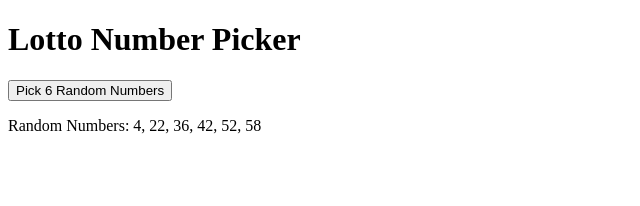
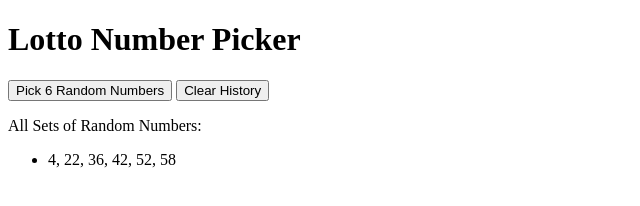
Before and after one commit to kandekore/lottonumbers, a plain HTML site: page index.html in a window 1280 px wide. Both pictures are taken after a click on the button "Pick 6 Random Numbers". Shown: the whole page, without its empty margins (0-640 px from the left). Drawn offline with Linux system fonts and the light colour scheme.

Commit message:
local storage

```diff
--- a/index.html
+++ b/index.html
@@ -6,7 +6,9 @@
 <body>
   <h1>Lotto Number Picker</h1>
   <button onclick="pickRandomNumbers()">Pick 6 Random Numbers</button>
-  <p>Random Numbers: <span id="randomNumbers"></span></p>
+  <button onclick="clearLocalStorage()">Clear History</button>
+  <p>All Sets of Random Numbers:</p>
+  <ul id="randomNumberList"></ul>
 
   <script>
     function pickRandomNumbers() {
@@ -25,8 +27,31 @@
       }
 
       randomNumbers.sort((a, b) => a - b); // Sort the numbers in ascending order
-      document.getElementById('randomNumbers').textContent = randomNumbers.join(', ');
+      const randomNumberList = document.getElementById('randomNumberList');
+      const listItem = document.createElement('li');
+      listItem.textContent = randomNumbers.join(', ');
+      randomNumberList.appendChild(listItem);
+
+      // Store the randomly generated numbers in local storage
+      const storedNumbers = JSON.parse(localStorage.getItem('randomNumbers')) || [];
+      storedNumbers.push(randomNumbers);
+      localStorage.setItem('randomNumbers', JSON.stringify(storedNumbers));
     }
+
+    function clearLocalStorage() {
+      // Clear the stored random numbers from local storage
+      localStorage.removeItem('randomNumbers');
+      document.getElementById('randomNumberList').innerHTML = '';
+    }
+
+    // Display all the stored random number sets on page load, if available
+    const storedSets = JSON.parse(localStorage.getItem('randomNumbers')) || [];
+    const randomNumberList = document.getElementById('randomNumberList');
+    storedSets.forEach((numbers) => {
+      const listItem = document.createElement('li');
+      listItem.textContent = numbers.join(', ');
+      randomNumberList.appendChild(listItem);
+    });
   </script>
 </body>
 </html>
```
